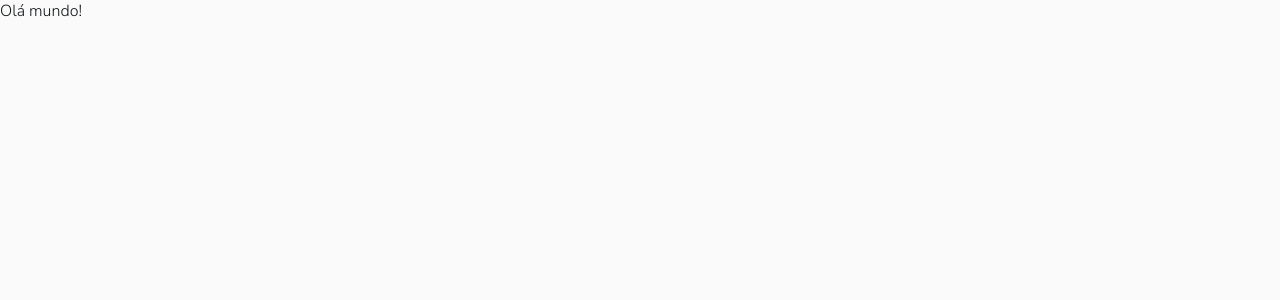
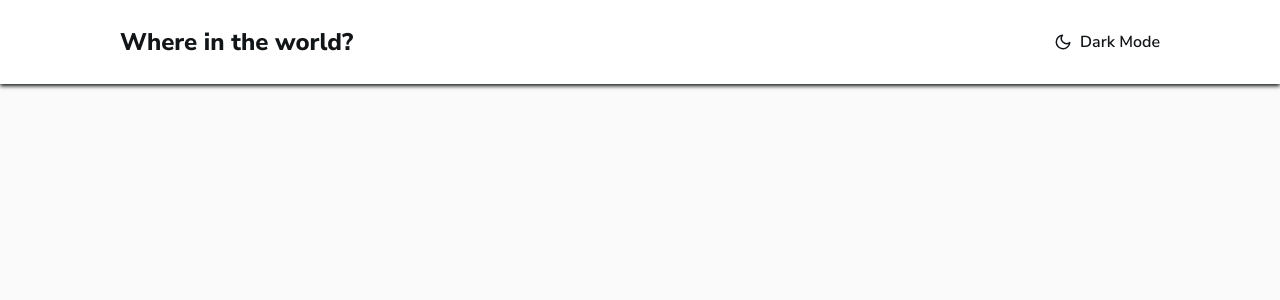
Before and after one commit to gbmouraa/rest_countries_api, a React (Create React App) app: page / in a window 1280 px wide. Shown: the top 300 px of the page. Built offline with nearby package versions, Linux system fonts and the light colour scheme.

Commit message:
feat: Header implemented

```diff
--- a/src/App.js
+++ b/src/App.js
@@ -3,13 +3,16 @@ import { RestCountriesContext } from "./context/restCountries";
 import { ThemeProvider } from "styled-components";
 import { lightTheme, darkTheme } from "./styles/theme";
 import GlobalStyle from "../src/styles/global";
+import Header from "./components/Header";
 
 function App() {
   const { theme } = useContext(RestCountriesContext);
 
   return (
     <ThemeProvider theme={theme === "light" ? lightTheme : darkTheme}>
-      <div className="App">Olá mundo!</div>
+      <div className="App">
+        <Header />
+      </div>
       <GlobalStyle />
     </ThemeProvider>
   );
```
